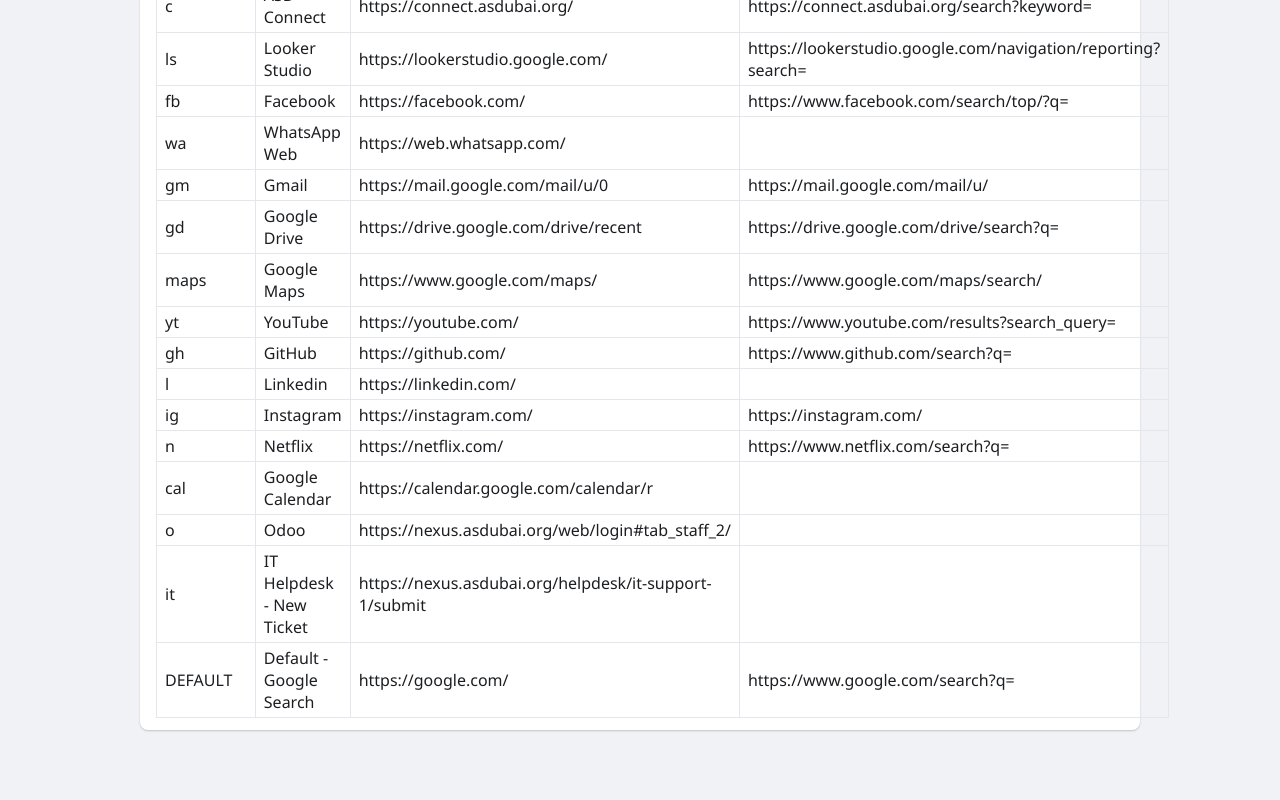
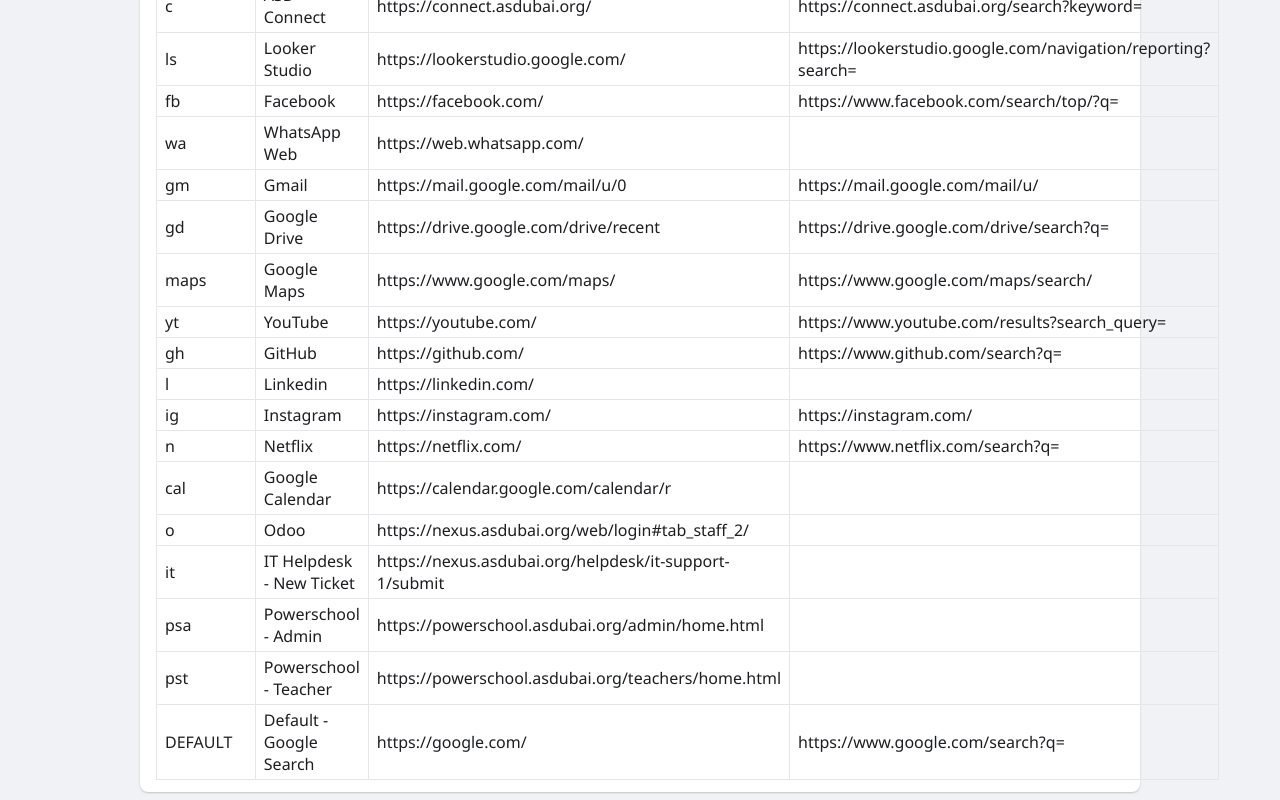
Before and after one commit to asdubai-org/bunnylol, a React (Create React App) app: page /#/ in a window 1280 px wide. Shown: the part 278-1078 px from the top of the page. Before the commit the page ends 1016 px from the top, so only its background shows below. Built offline with nearby package versions, Linux system fonts and the light colour scheme.

Commit message:
add powerschool

```diff
--- a/src/Commands.js
+++ b/src/Commands.js
@@ -74,6 +74,14 @@
         name: "IT Helpdesk - New Ticket",
         url: "https://nexus.asdubai.org/helpdesk/it-support-1/submit"
     },
+    psa: {
+        name: "Powerschool - Admin",
+        url: "https://powerschool.asdubai.org/admin/home.html"
+    },
+    pst: {
+        name: "Powerschool - Teacher",
+        url: "https://powerschool.asdubai.org/teachers/home.html"
+    },
     DEFAULT: {
         name: "Default - Google Search",
         url: "https://google.com/",
```
